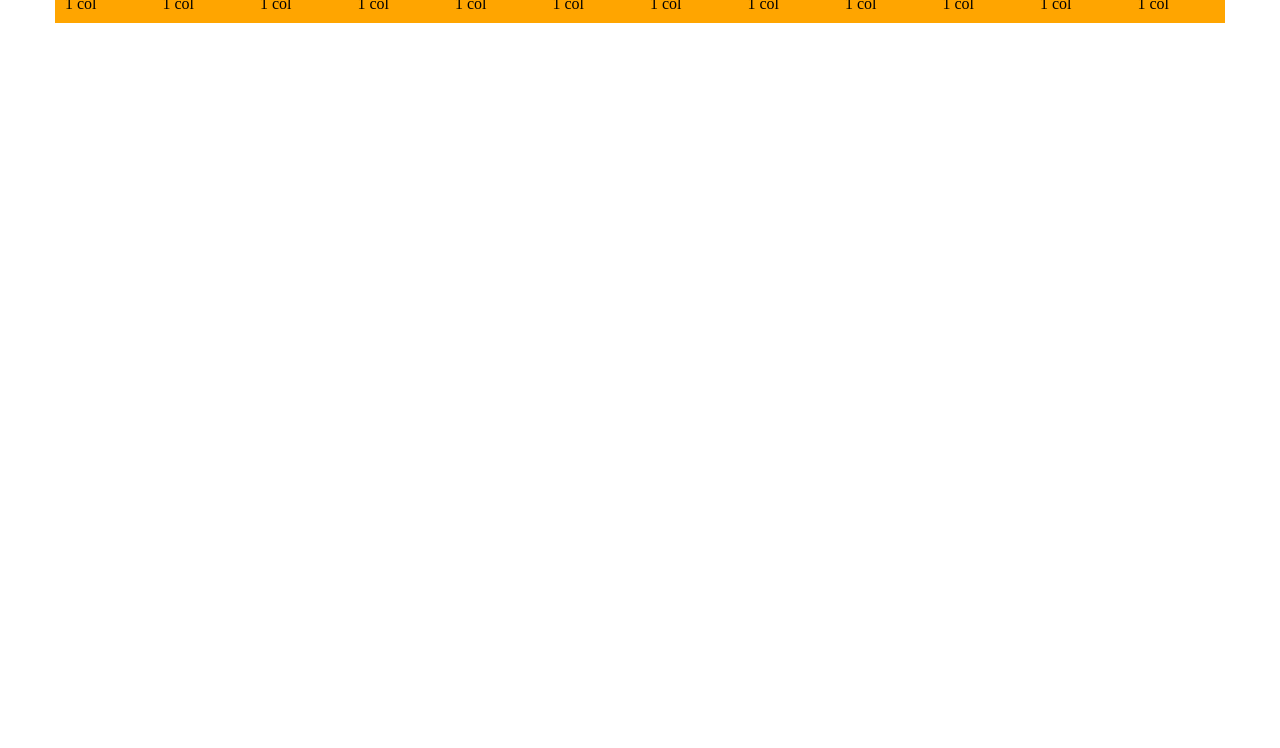
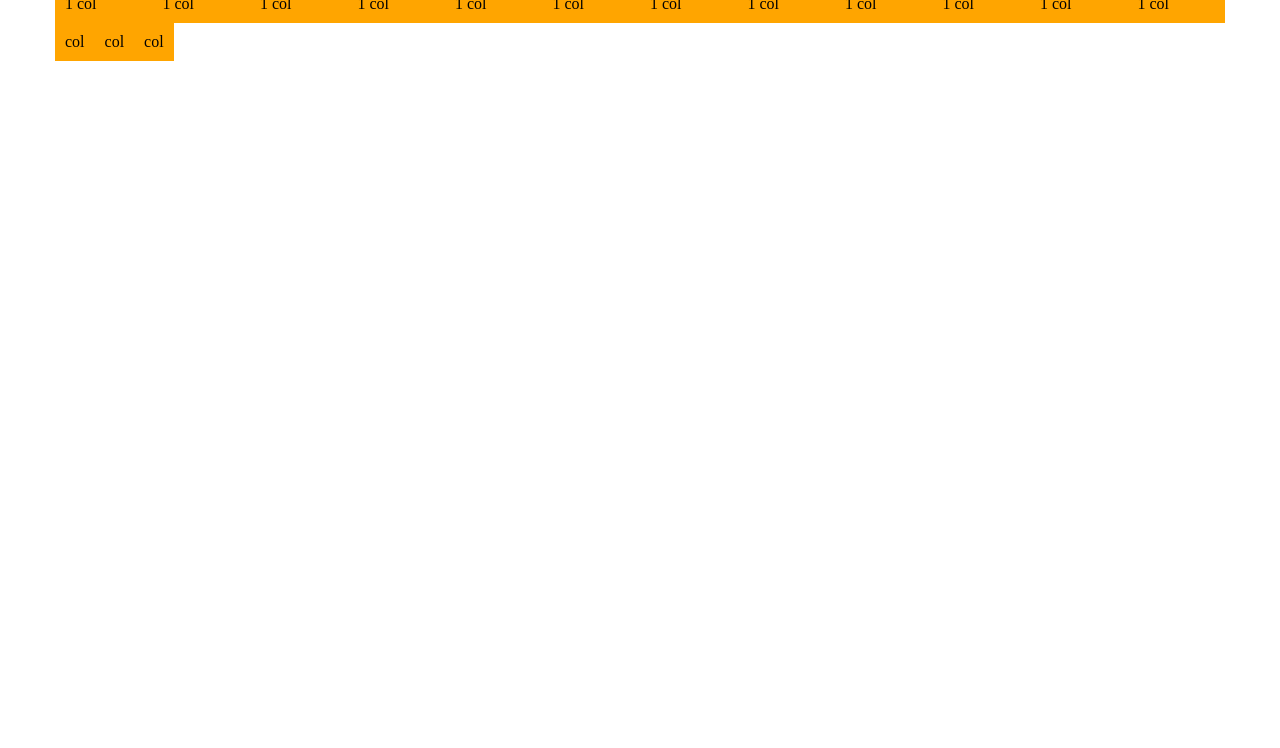
Before and after one commit to ArrobbioUmberto/html-css-12bool, a plain HTML site: page index.html in a window 1280 px wide. Shown: the part 52-800 px from the top of the page. Drawn offline with Linux system fonts and the light colour scheme.

Commit message:
FEAT html for 2 row

```diff
--- a/index.html
+++ b/index.html
@@ -9,8 +9,8 @@
     <link rel="stylesheet" href="./css/12-bool.css">
 </head>
 <body>
-    <h1>Esercizio per Casa </h1>
     <div class="container">
+        <h1>Esercizio per Casa </h1>
         <div class="row">
             <div class="col-1"> 1 col</div>
             <div class="col-1"> 1 col</div>
@@ -25,6 +25,11 @@
             <div class="col-1"> 1 col</div>
             <div class="col-1"> 1 col</div>
         </div>
+        <div class="row">
+            <div class="col-2">col</div>
+            <div class="col-5">col</div>
+            <div class="col-5">col</div>
+        </div>
     </div>
 
 </body>
```
